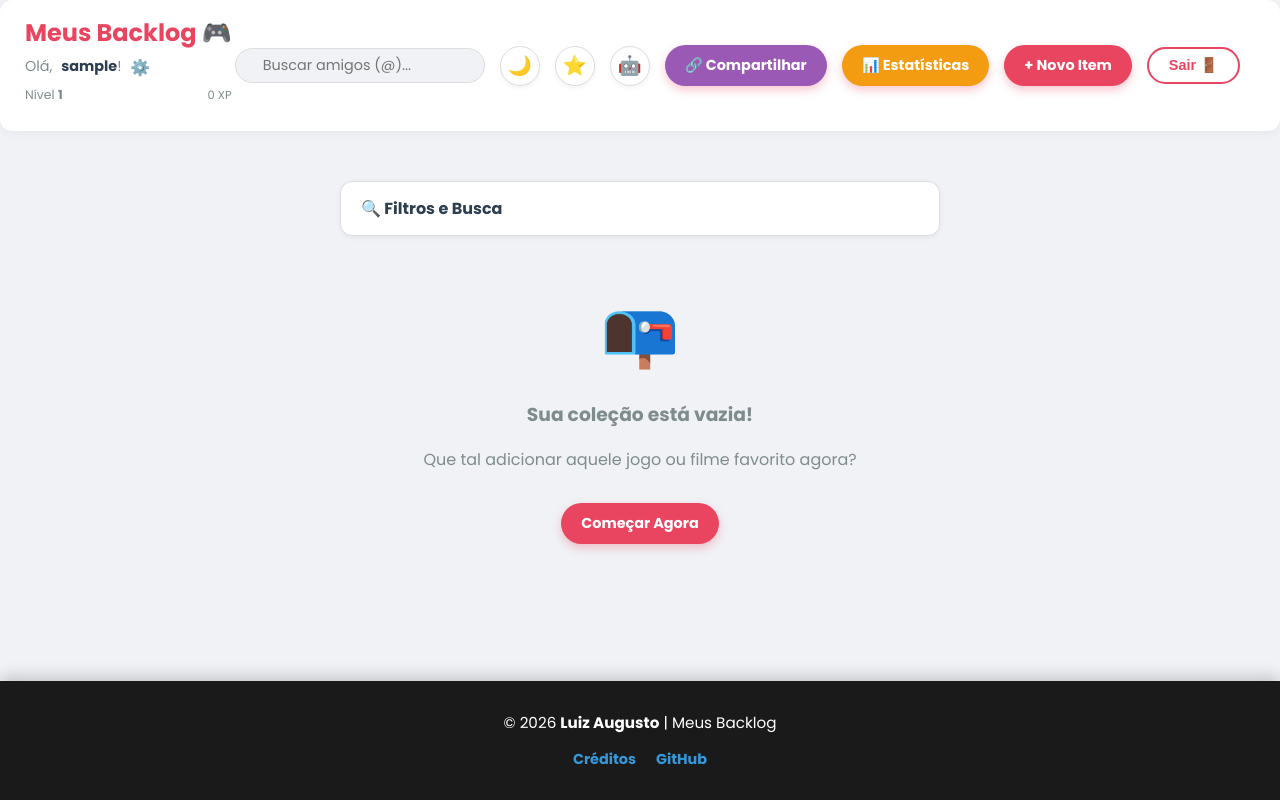
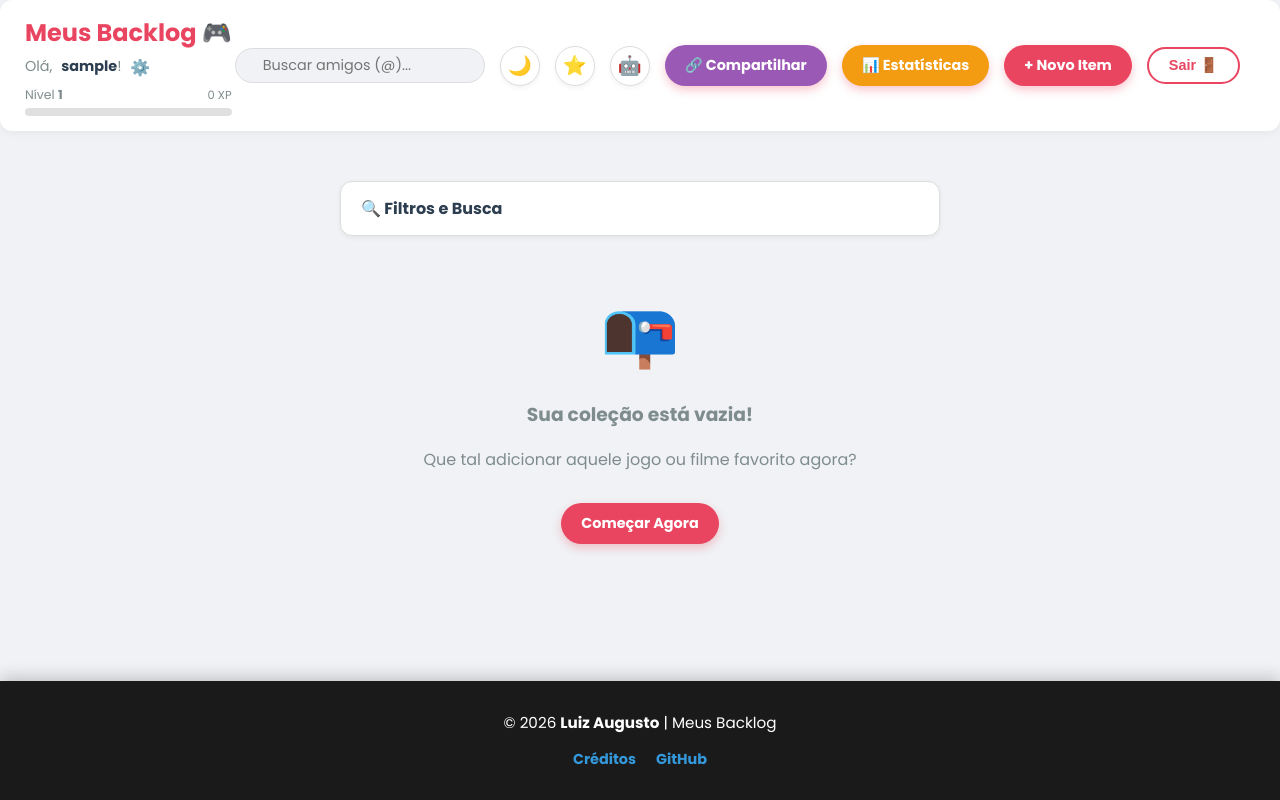
Before and after one commit to augusto-projetos/backlog-api, a Spring Boot app: page /home in a window 1280 px wide. Run offline with Spring Boot 4, Linux system fonts and the light colour scheme; the visitor is signed in with stand-in values (Sample User, id 1); data that the repository does not hold is empty; some of the project's set-up classes (security, data sources, template engines, error pages and the like) are left out, and stand-ins take their place; some libraries are stand-ins or nearby versions.

Commit message:
fix: cor apagada no modo claro

```diff
--- a/src/main/resources/static/css/conquistas.css
+++ b/src/main/resources/static/css/conquistas.css
@@ -1,3 +1,14 @@
+/* --- Variáveis de tema para a barra de XP --- */
+:root {
+    /* Modo claro: cinza médio visível sobre fundo branco */
+    --xp-track-bg: rgba(0, 0, 0, 0.12);
+}
+
+[data-theme="dark"] {
+    /* Modo escuro: branco translúcido como antes */
+    --xp-track-bg: rgba(255, 255, 255, 0.15);
+}
+
 /* --- Barra de XP no Header (home.html) --- */
 .xp-bar-container {
     margin-top: 6px;
@@ -22,7 +33,7 @@
 }
 
 .xp-bar-track {
-    background: rgba(255,255,255,0.12);
+    background: var(--xp-track-bg);
     border-radius: 20px;
     height: 8px;
     overflow: hidden;
```
